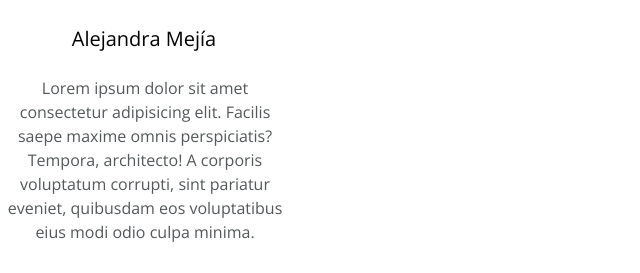
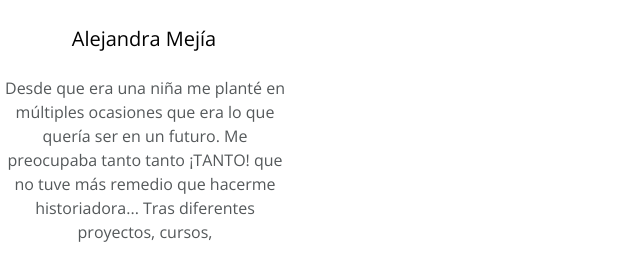
Before and after one commit to Adalab/project-promo-o-module-1-team-9, a plain HTML site: page index.html in a window 1280 px wide. Shown: the part 2186-2459 px from the top of the page, without its empty margins (0-640 px from the left). Drawn offline with nearby package versions, Linux system fonts and the light colour scheme; grey boxes are pictures that could not be loaded.

Commit message:
update alejandra's description

```diff
--- a/index.html
+++ b/index.html
@@ -100,10 +100,11 @@
         <img class="photo" src="https://www.placecage.com/180/180" alt="" />
         <h4 class="member alejandra-mejia">Alejandra Mejía</h4>
         <p class="description alejandra-description">
-          Lorem ipsum dolor sit amet consectetur adipisicing elit. Facilis
-          saepe maxime omnis perspiciatis? Tempora, architecto! A corporis
-          voluptatum corrupti, sint pariatur eveniet, quibusdam eos
-          voluptatibus eius modi odio culpa minima.
+          Desde que era una niña me planté en múltiples ocasiones que era lo que quería ser en un futuro. Me preocupaba
+          tanto tanto ¡TANTO! que no tuve más remedio que hacerme historiadora... Tras diferentes proyectos, cursos,
+          <!-- desarrollo autodidacta (y para que engañarnos, algún que otro traspiés), me encontraba más preparada que nunca
+          para resolver la cuestión ¿qué quiero ser? Gracias a mi tenacidad y a la oportunidad brindada por Adalab
+          ¡estoy más que lista para mi futuro como front-ender! -->
         </p>
 
     </section>
```
